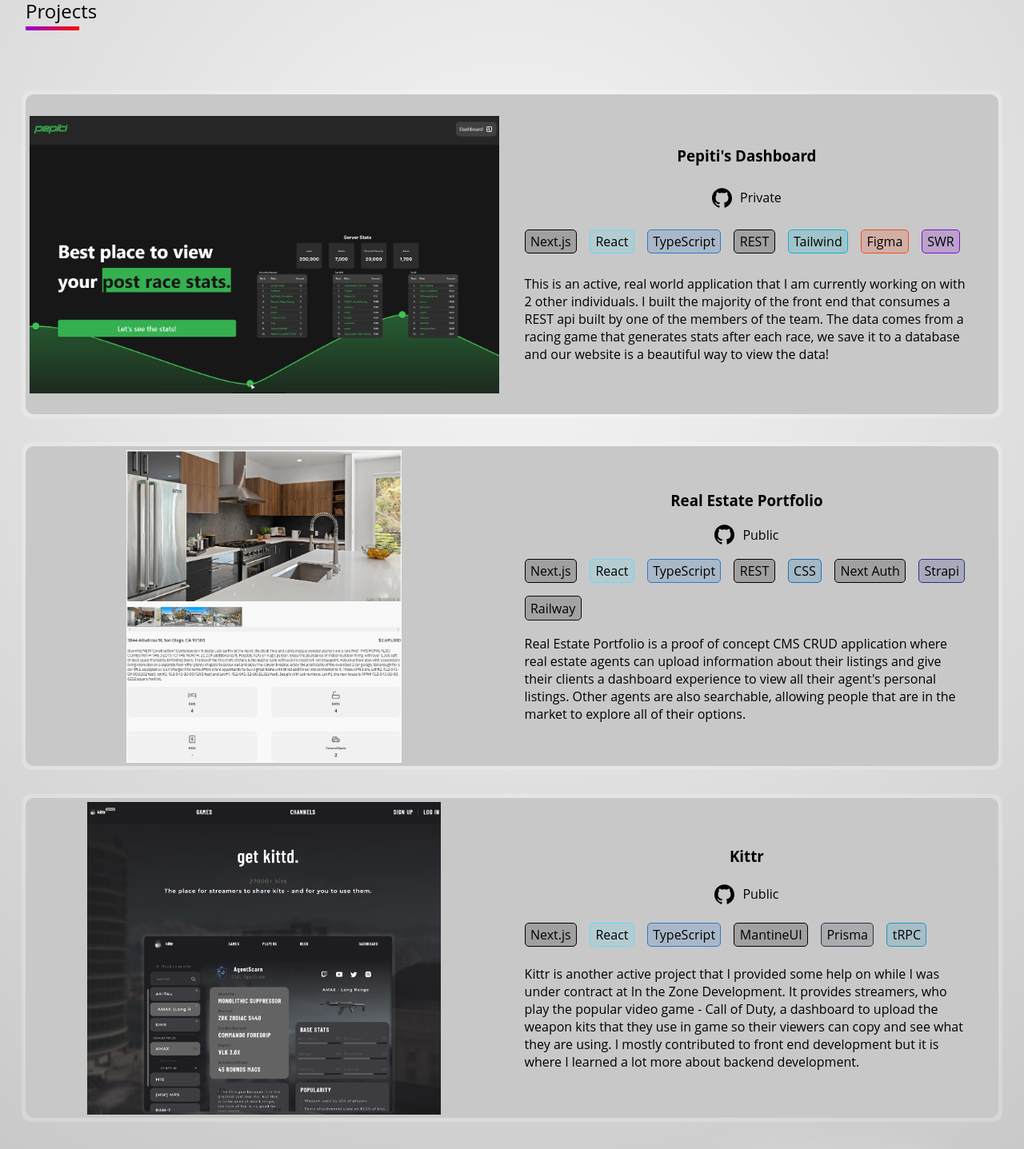
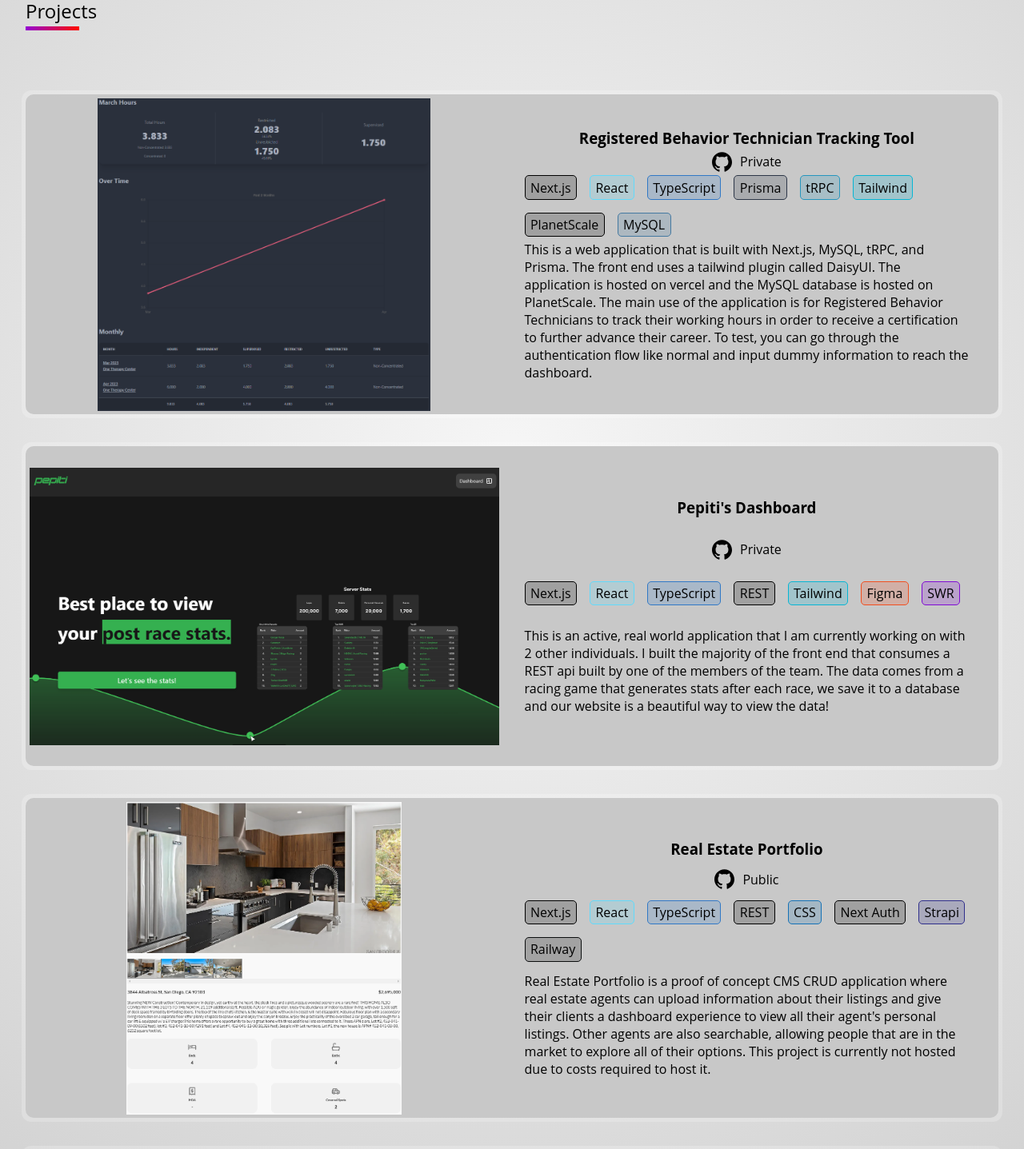
Before and after one commit to paulrichan/portfolio-nextjs, a Next.js app: page / in a window 1280 px wide. Shown: the part 1340-2777 px from the top of the page at 80% size. Built offline with nearby package versions, Linux system fonts and the light colour scheme.

Commit message:
added rbt-tracker

```diff
--- a/src/components/Tag.tsx
+++ b/src/components/Tag.tsx
@@ -34,6 +34,8 @@
             return generateStyle('rgb(45, 55, 72)')
          case 'tRPC':
             return generateStyle('rgb(37, 150, 190)')
+         case 'MySQL':
+            return generateStyle('rgb(68, 121, 161)')
 
          default:
             break
--- a/src/pages/index.tsx
+++ b/src/pages/index.tsx
@@ -6,6 +6,14 @@
 function App() {
    const [isNavOpen, setIsNavOpen] = useState(false)
    const projectCardInfo = [
+      {
+         tagWords: ['Next.js', 'React', 'TypeScript', 'Prisma', 'tRPC', 'Tailwind', 'PlanetScale', 'MySQL'],
+         title: 'Registered Behavior Technician Tracking Tool',
+         link: 'https://rbt-tracker.vercel.app/',
+         src: '/rbt-showcase.png',
+         desc: 'This is a web application that is built with Next.js, MySQL, tRPC, and Prisma. The front end uses a tailwind plugin called DaisyUI. The application is hosted on vercel and the MySQL database is hosted on PlanetScale. The main use of the application is for Registered Behavior Technicians to track their working hours in order to receive a certification to further advance their career. To test, you can go through the authentication flow like normal and input dummy information to reach the dashboard.',
+         visible: false,
+      },
       {
          tagWords: ['Next.js', 'React', 'TypeScript', 'REST', 'Tailwind', 'Figma', 'SWR'],
          title: "Pepiti's Dashboard",
@@ -19,7 +27,7 @@
          title: 'Real Estate Portfolio',
          link: 'https://re-portfolio-fake.vercel.app/',
          src: '/property-page.png',
-         desc: "Real Estate Portfolio is a proof of concept CMS CRUD application where real estate agents can upload information about their listings and give their clients a dashboard experience to view all their agent's personal listings. Other agents are also searchable, allowing people that are in the market to explore all of their options.",
+         desc: "Real Estate Portfolio is a proof of concept CMS CRUD application where real estate agents can upload information about their listings and give their clients a dashboard experience to view all their agent's personal listings. Other agents are also searchable, allowing people that are in the market to explore all of their options. This project is currently not hosted due to costs required to host it.",
          visible: true,
       },
       {
@@ -27,7 +35,7 @@
          title: 'Kittr',
          link: 'https://kittr.gg/',
          src: '/kittr-home.png',
-         desc: 'Kittr is another active project that I provided some help on while I was under contract at In the Zone Development. It provides streamers, who play the popular video game - Call of Duty, a dashboard to upload the weapon kits that they use in game so their viewers can copy and see what they are using. I mostly contributed to front end development but it is where I learned a lot more about backend development.',
+         desc: 'Kittr is the first project that I provided some help on while I was under contract at In the Zone Development. It provides streamers, who play the popular video game - Call of Duty, a dashboard to upload the weapon kits that they use in game so their viewers can copy and see what they are using. I mostly contributed to front end development with features like the side scroller component on the home page, a dashboard tutorial for new users, and refactoring a lot of messy code.',
          visible: true,
       },
    ]
```
Also changed, not shown: public/rbt-showcase.png (added).
